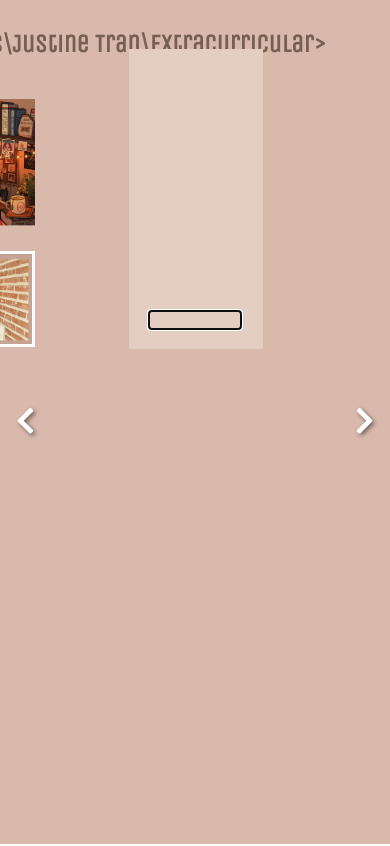
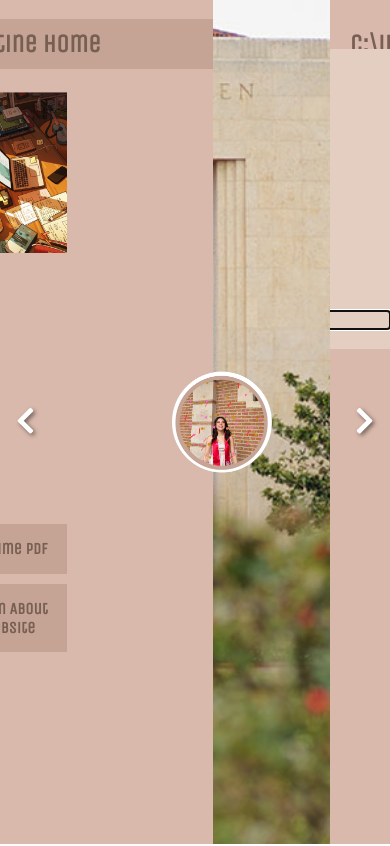
Before and after one commit to justinetrann/portfolio, a React (Create React App) app in the folder portfolio/: page / in a window 390 px wide. Shown: the top 846 px of the page. Built offline with nearby package versions, Linux system fonts and the light colour scheme.

Commit message:
media adjustment

```diff
--- a/portfolio/src/cmdPrompt.css
+++ b/portfolio/src/cmdPrompt.css
@@ -29,3 +29,10 @@
     line-height: 1.2;
     resize: none;
 }
+
+@media (max-width: 768px) {
+    .cmdPrompt{
+        margin-top: -3px;
+        margin-left: 24vh;
+    }
+  }
```
